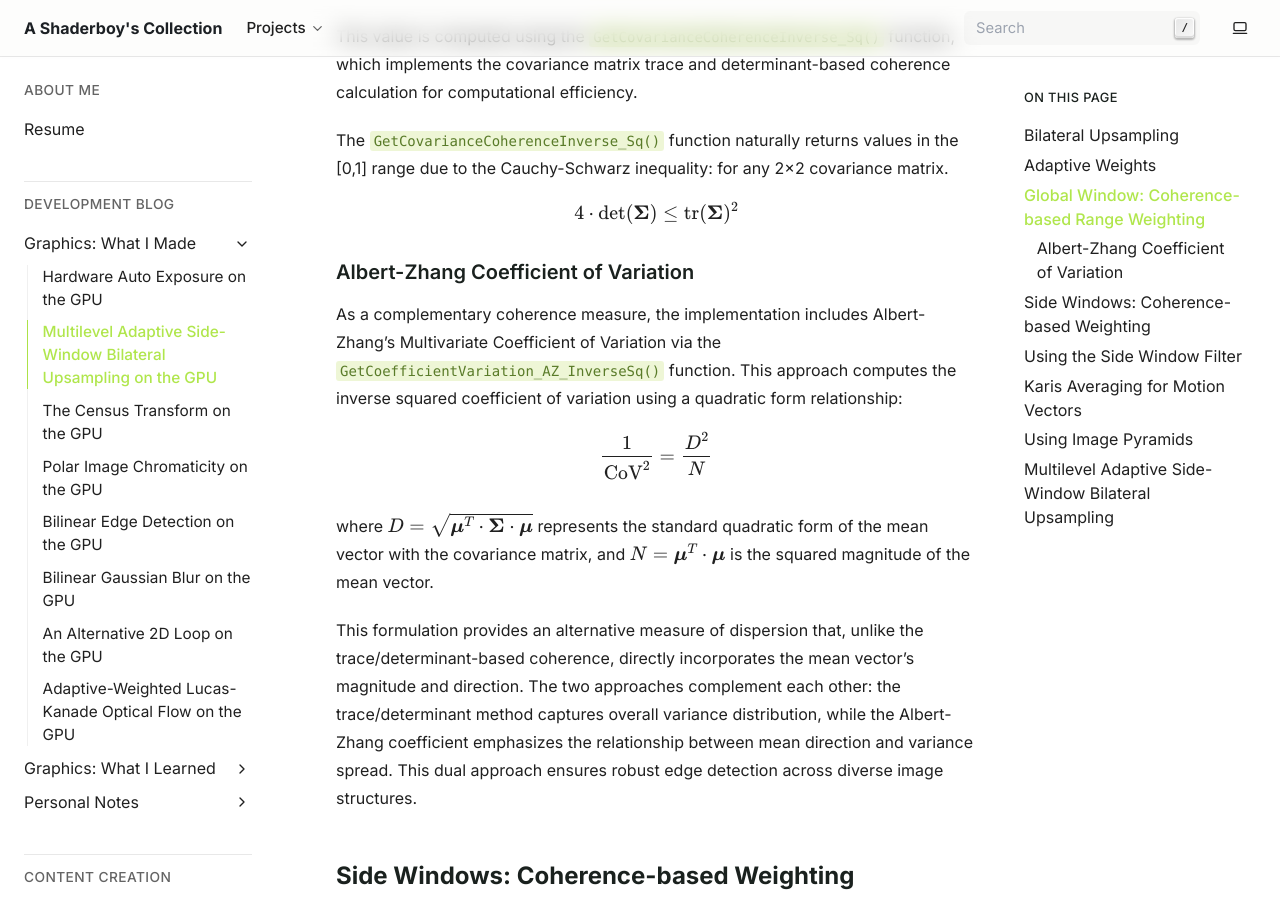
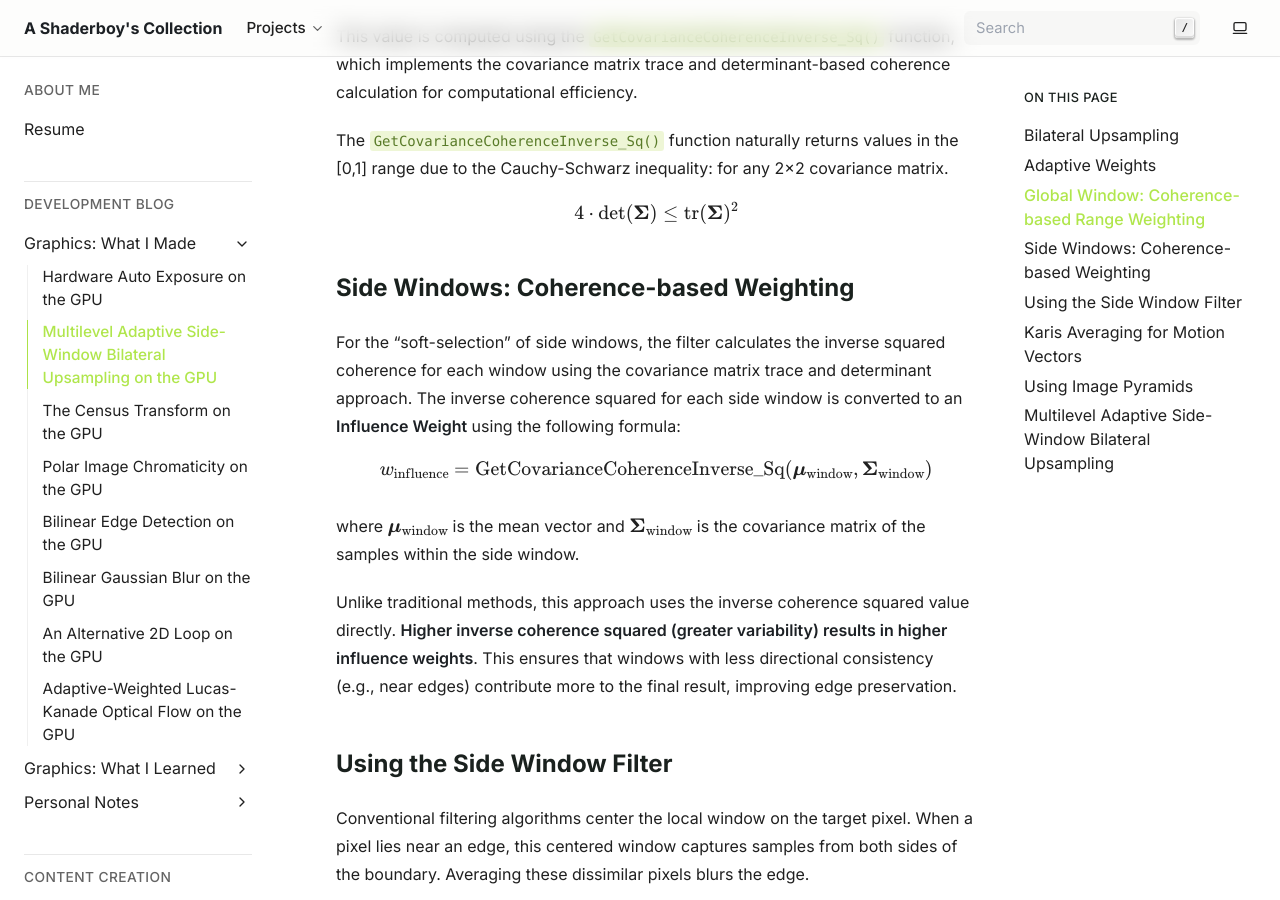
Before and after one commit to papadanku/papadanku.github.io, a Sphinx documentation site: the page built from doc/blog/made/bilateral.rst, in a window 1280 px wide and 900 px high, scrolled down 2048 px. Built offline with Sphinx 7.4.7, drawn with Linux system fonts in a browser that asks for light colours; some of the changed text lies outside the part shown.

Commit message:
Removed the unused AZ.

```diff
--- a/doc/blog/made/bilateral.rst
+++ b/doc/blog/made/bilateral.rst
@@ -50,19 +50,6 @@ The ``GetCovarianceCoherenceInverse_Sq()`` function naturally returns values in
 .. math::
 
    4 \cdot \mathrm{det}(\boldsymbol{\Sigma}) \leq \mathrm{tr}(\boldsymbol{\Sigma})^2
-
-Albert-Zhang Coefficient of Variation
-^^^^^^^^^^^^^^^^^^^^^^^^^^^^^^^^^^^^^
-
-As a complementary coherence measure, the implementation includes Albert-Zhang's Multivariate Coefficient of Variation via the ``GetCoefficientVariation_AZ_InverseSq()`` function. This approach computes the inverse squared coefficient of variation using a quadratic form relationship:
-
-.. math::
-
-   \frac{1}{\mathrm{CoV}^2} = \frac{D^2}{N}
-
-where :math:`D = \sqrt{\boldsymbol{\mu}^T \cdot \boldsymbol{\Sigma} \cdot \boldsymbol{\mu}}` represents the standard quadratic form of the mean vector with the covariance matrix, and :math:`N = \boldsymbol{\mu}^T \cdot \boldsymbol{\mu}` is the squared magnitude of the mean vector.
-
-This formulation provides an alternative measure of dispersion that, unlike the trace/determinant-based coherence, directly incorporates the mean vector's magnitude and direction. The two approaches complement each other: the trace/determinant method captures overall variance distribution, while the Albert-Zhang coefficient emphasizes the relationship between mean direction and variance spread. This dual approach ensures robust edge detection across diverse image structures.
 
 Side Windows: Coherence-based Weighting
 ---------------------------------------
@@ -165,41 +152,6 @@ The updated implementation incorporates covariance-based coherence weighting for
       // If Trace is 0, the neighborhood is completely black/empty, which is isotropic by default.
       float InverseCoherence_Sq = (D > 0.0) ? (4.0 * Determinant) / D : 1.0;
       return InverseCoherence_Sq;
-   }
-
-   /*
-      Auricchio, G., Giudici, P., & Toscani, G. (2026). How to Measure Multidimensional Variation? Journal of Classification, 43(2), 503–526. https://doi.org/10.1007/s00357-026-09551-8
-
-      Compute the SideWindow's inverse coherence squared from covariance matrix.
-
-      We use the covariance matrix trace and determinant approach based on Auricchio et al. 2026.
-
-      ---
-
-      Covariance matrix structure:
-
-      [xx  xy]
-      [xy  yy]
-   */
-
-   float GetCoefficientVariation_AZ_InverseSq(float2 Mean, float2x2 CovarianceMat)
-   {
-      // Compute standard quadratic forms: (Mean^T * Covariance) * Mean
-      float Numerator = dot(Mean, mul(CovarianceMat, Mean));
-      float Denominator = dot(Mean, Mean);
-
-      /*
-         Calculate final AZ Coefficient of Variation (Inverse Squared).
-
-            CoV      = sqrt(N) / D
-            CoV^2    = N / D^2
-            1/CoV^2  = 1 / (N / D^2)
-                     = D^2 / N
-      */
-
-      float CoV_InverseSq = (Numerator > 0.0) ? (Denominator * Denominator) / Numerator : 1.0;
-
-      return CoV_InverseSq;
    }
 
 .. code-block:: hlsl
@@ -384,8 +336,6 @@ The updated implementation incorporates covariance-based coherence weighting for
 
          Compute the SideWindow's Sample Coefficient of Variance (CoV).
 
-         We use Albert-Zhang's Multivariate Coefficient of Variation because of the computational simplicity.
-
          ---
 
          SigmaVec mapping:
```
